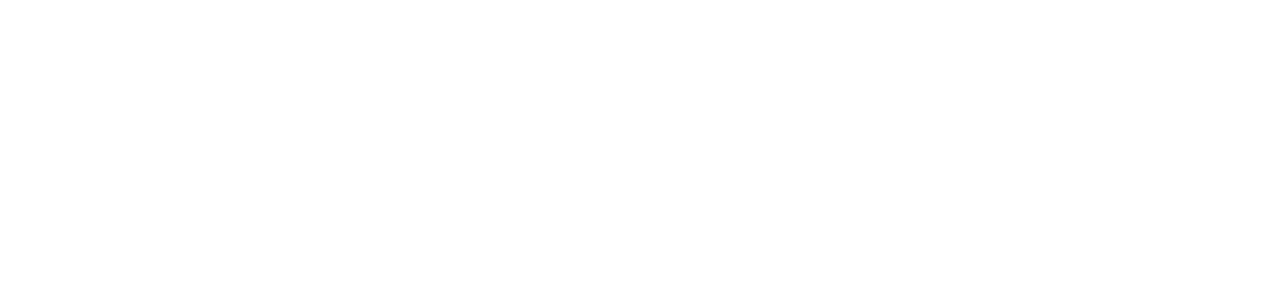
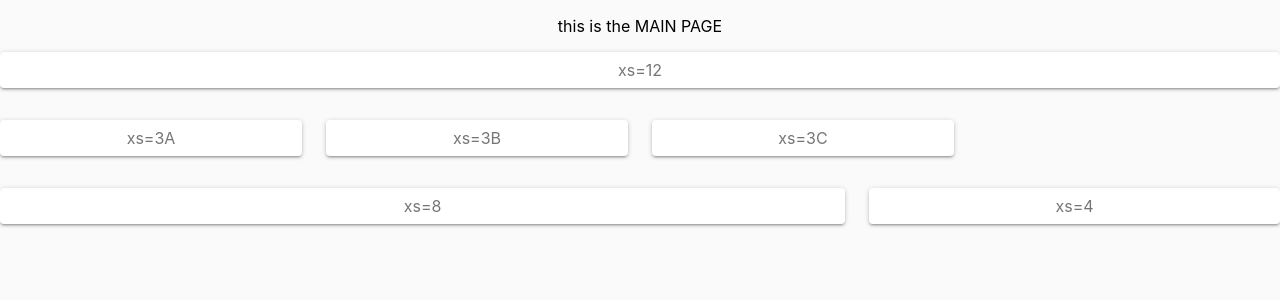
Before and after one commit to andrewbmcintosh/portfolioAndrewBMcIntosh, a React (Create React App) app in the folder portfolio-andrew-b-mcintosh/: page / in a window 1280 px wide. Shown: the top 300 px of the page. Built offline with nearby package versions, Linux system fonts and the light colour scheme.

Commit message:
creating the site layout with grid

```diff
--- a/portfolio-andrew-b-mcintosh/src/components/Main.js
+++ b/portfolio-andrew-b-mcintosh/src/components/Main.js
@@ -1,12 +1,72 @@
 import React, { Component } from "react";
-import withStyles from '@material-ui/core/styles/withStyles';
-import CssBaseline from '@material-ui/core/CssBaseline';
+import withStyles from "@material-ui/core/styles/withStyles";
+import CssBaseline from "@material-ui/core/CssBaseline";
+import Grid from "@material-ui/core/Grid";
+import Paper from "@material-ui/core/Paper";
 
+const styles = theme => ({
+  container: {
+    display: "grid",
+    gridTemplateColumns: "repeat(12, 1fr)",
+    gridGap: `${theme.spacing.unit * 3}px`
+  },
+  containerB: {
+    display: "grid",
+    gridTemplateColumns: "(12, 1fr)",
+    gridGap: `${theme.spacing.unit * 3}px`
+  },
+  containerc: {
+    display: "grid",
+    gridTemplateColumns: "repeat(12, 1fr)",
+    gridGap: `${theme.spacing.unit * 3}px`,
+  },
+  paper: {
+    padding: theme.spacing.unit,
+    textAlign: "center",
+    color: theme.palette.text.secondary,
+    whiteSpace: "nowrap",
+    marginBottom: theme.spacing.unit
+  },
+  divider: {
+    margin: `${theme.spacing.unit * 2}px 0`
+  }
+});
 
 export class Main extends Component {
   render() {
-    return <div />;
+    const { classes } = this.props;
+
+    return (
+      <React.Fragment>
+        <CssBaseline />
+        <p>this is the MAIN PAGE</p>
+        <div className={classes.container}>
+          <div style={{ gridColumnEnd: "span 12" }}>
+            <Paper className={classes.paper}>xs=12</Paper>
+          </div>
+          <div style={{ gridColumnEnd: "span 12"}}>
+          <div className={classes.containerc}>
+          <div style={{ gridColumnEnd: "span 3" }}>
+            <Paper className={classes.paper}>xs=3A</Paper>
+          </div>
+          <div style={{ gridColumnEnd: "span 3" }}>
+            <Paper className={classes.paper}>xs=3B</Paper>
+          </div>
+          <div style={{ gridColumnEnd: "span 3" }}>
+            <Paper className={classes.paper}>xs=3C</Paper>
+          </div>
+          </div>
+          </div>
+          <div style={{ gridColumnEnd: "span 8" }}>
+            <Paper className={classes.paper}>xs=8</Paper>
+          </div>
+          <div style={{ gridColumnEnd: "span 4" }}>
+            <Paper className={classes.paper}>xs=4</Paper>
+          </div>
+        </div>
+      </React.Fragment>
+    );
   }
 }
 
-export default Main;
+export default withStyles(styles)(Main);
```
